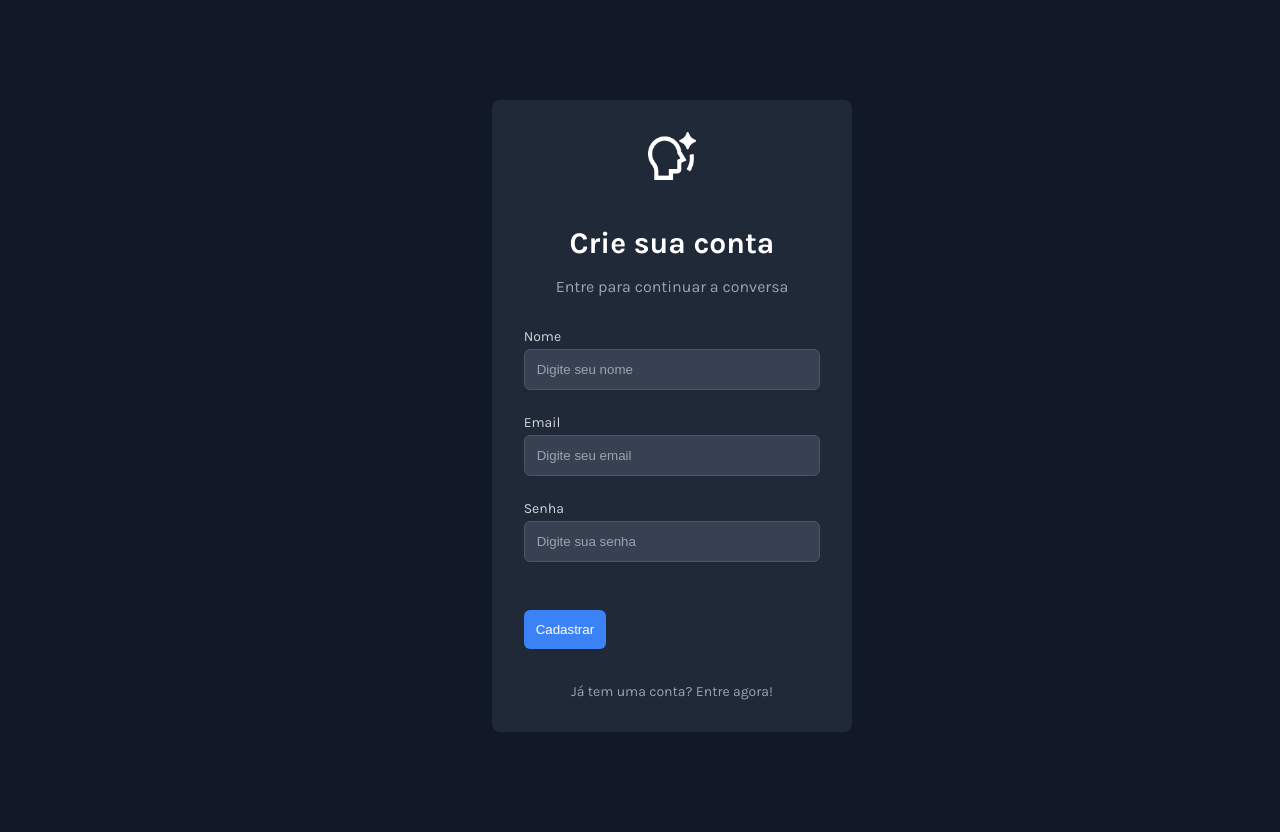
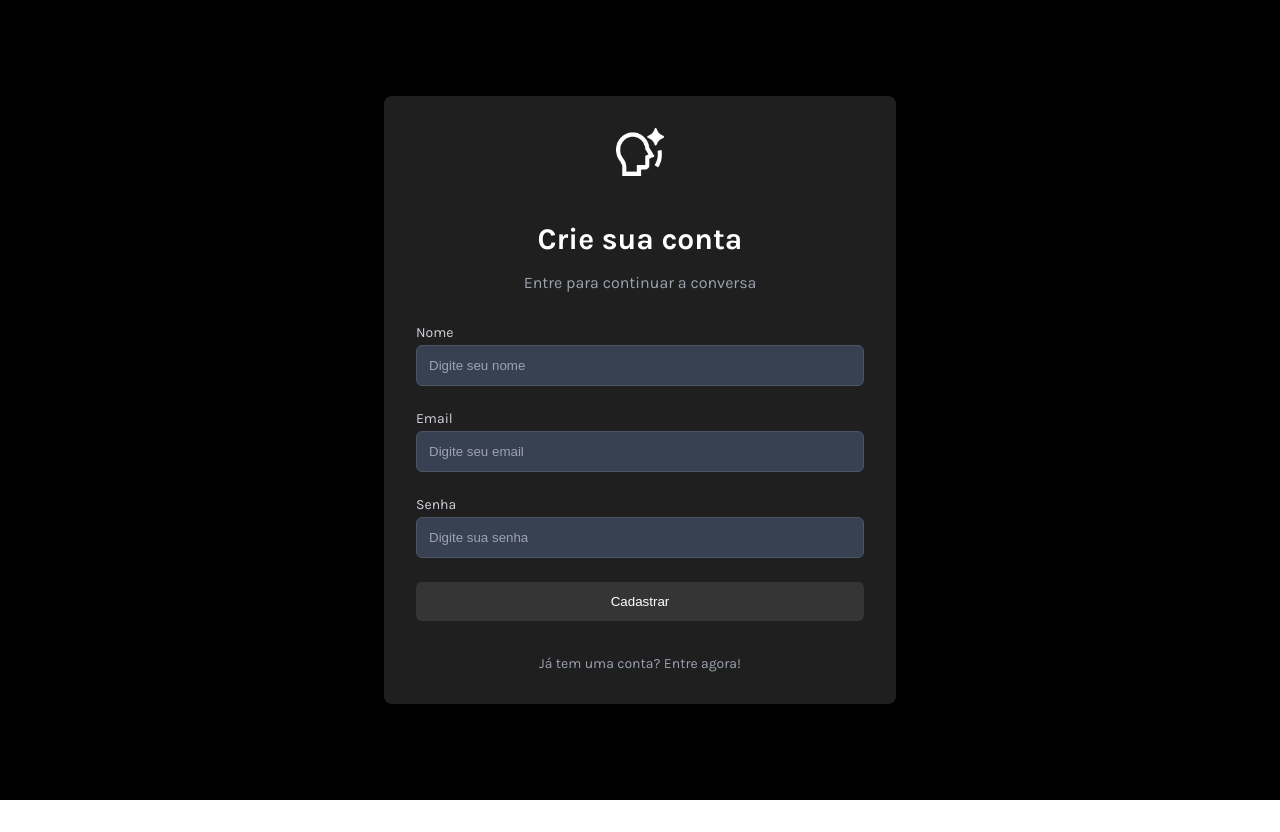
Before and after one commit to eu-micaeu/SpeakUp, a React (Create React App) app in the folder frontend/web/: page /register in a window 1280 px wide. After the commit the page ends 800 px from the top, so only its background shows below. Built offline with nearby package versions, Linux system fonts and the light colour scheme; a web font is replaced by a local one.

Commit message:
style: update layout and styling for Home, Index, Login, and Register pages

```diff
--- a/frontend/web/src/pages/Home/Home.js
+++ b/frontend/web/src/pages/Home/Home.js
@@ -1,6 +1,6 @@
 import React, { useState, useEffect, useRef } from 'react';
 import styled from 'styled-components';
-import { getChatsByUserId, createChat, deleteChat ,getMessagesByChatId, addMessageToChat, generateAIResponseDialog, generateAIResponseCorrection } from '../../utils/api';
+import { getChatsByUserId, createChat, deleteChat, getMessagesByChatId, addMessageToChat, generateAIResponseDialog, generateAIResponseCorrection } from '../../utils/api';
 import { useNavigate } from 'react-router-dom';
 import SendIcon from '@mui/icons-material/Send';
 import DeleteIcon from '@mui/icons-material/Delete';
@@ -171,6 +171,8 @@ const ChatInput = styled.div`
   display: flex;
   gap: 10px;
   width: 100%;
+  justify-content: space-between;
+  align-items: center;
 
   input {
     flex: 1;
@@ -199,27 +201,6 @@ const ChatInput = styled.div`
     &:hover {
       background-color: #45a049;
     }
-  }
-`;
-
-const BtLogout = styled.button`
-  border: none;
-  border-top: 2px solid #ff0000;
-  color: #ff0000;
-  background-color: transparent;
-  padding: 10px;
-  font-size: 20px;
-  cursor: pointer;
-  font-weight: bold;
-  position: absolute;
-  bottom: 0;
-  left: 0;
-  width: 100%;
-  font-family: 'Karla', sans-serif;
-
-  &:hover {
-    background-color: #ff0000;
-    color: #000000;
   }
 `;
 
@@ -460,7 +441,7 @@ function Home() {
 
         <LogoutIcon
           onClick={() => { goToIndex(); clearCookies(); }}
-          style={{color: "#ff0000", cursor: "pointer"}}
+          style={{ color: "#ff0000", cursor: "pointer" }}
           onMouseEnter={(e) => e.target.style.color = "#ffffff"}
           onMouseLeave={(e) => e.target.style.color = "#ff0000"}
         >
@@ -513,6 +494,9 @@ function Home() {
             <SendIcon
               onKeyDown={handleKeyPress}
               onClick={handleSendMessage}
+              style={{ color: "#00ff00", cursor: "pointer" }}
+              onMouseEnter={(e) => e.target.style.color = "#ffffff"}
+              onMouseLeave={(e) => e.target.style.color = "#00ff00"}
             />
           </ChatInput>
 
--- a/frontend/web/src/pages/Index/Index.js
+++ b/frontend/web/src/pages/Index/Index.js
@@ -43,12 +43,12 @@ const CardsContainer = styled.div`
   justify-content: center;
   gap: 20px;
   padding: 0 20px;
-  width: 60%;
+  width: 80%;
 `;
 
 const Card = styled.div`
   width: 30%;
-  padding: 30px;
+  padding: 40px;
   background-color: #000;
   color: #fff;
   border-radius: 15px;
--- a/frontend/web/src/pages/Login/Login.js
+++ b/frontend/web/src/pages/Login/Login.js
@@ -15,9 +15,8 @@ const Form = styled.form`
     display: flex;
     justify-content: center;
     align-items: center;
-    background-color: rgb(17, 24, 39);
+    background-color: rgb(0, 0, 0);
     color: white;
-    padding: 1rem;
     height: 100vh;
 `;
 
@@ -25,7 +24,7 @@ const Card = styled.div`
     width: 100%;
     max-width: 28rem;
     padding: 2rem;
-    background-color: rgb(31, 41, 55);
+    background-color: rgb(31, 31, 31);
     border-radius: 0.5rem;
 `;
 
@@ -84,10 +83,10 @@ const Input = styled.input`
 const Button = styled.button`
     width: 100%;
     padding: 0.75rem;
-    margin: 1.5rem 0;
+    margin: 0 0 1.5rem 0;
     border-radius: 0.375rem;
     border: none;
-    background-color: rgb(59, 130, 246);
+    background-color: rgb(53, 53, 53);
     color: white;
     cursor: pointer;
     transition: background-color 0.2s;
--- a/frontend/web/src/pages/Register/Register.js
+++ b/frontend/web/src/pages/Register/Register.js
@@ -6,24 +6,23 @@ import styled from 'styled-components';
 import { register } from '../../utils/api';
 
 const PageRegister = styled.div`
+
+`;
+
+const Form = styled.form`
     display: flex;
     justify-content: center;
     align-items: center;
-    background-color: rgb(17, 24, 39);
+    background-color: rgb(0, 0, 0);
     color: white;
-    padding: 1rem;
     height: 100vh;
-`;
-
-const Form = styled.form`
-    /* Estilos para o formulário */
 `;
 
 const Card = styled.div`
     width: 100%;
     max-width: 28rem;
     padding: 2rem;
-    background-color: rgb(31, 41, 55);
+    background-color: rgb(31, 31, 31);
     border-radius: 0.5rem;
 `;
 
@@ -82,15 +81,16 @@ const Input = styled.input`
 `;
 
 const Button = styled.button`
+    width: 100%;
     padding: 0.75rem;
-    margin: 1.5rem 0;
+    margin: 0 0 1.5rem 0;
     border-radius: 0.375rem;
     border: none;
-    background-color: rgb(59, 130, 246);
+    background-color: rgb(53, 53, 53);
     color: white;
     cursor: pointer;
     transition: background-color 0.2s;
-    box-sizing: border-box; /* Garante que padding e border não aumentem a largura */
+    box-sizing: border-box;
 
     &:hover:not(:disabled) {
         background-color: rgb(37, 99, 235);
```
